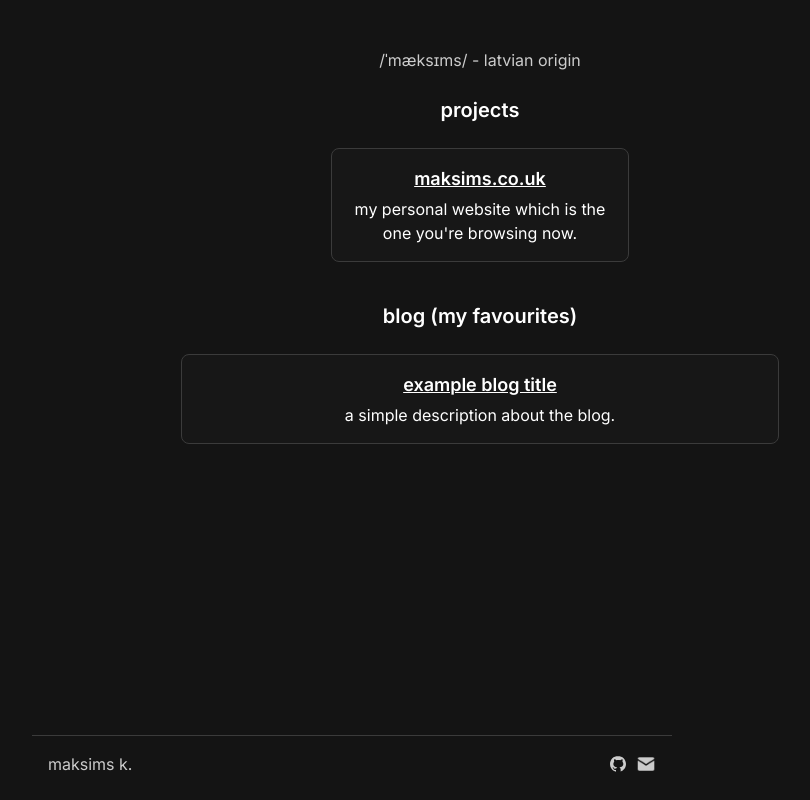
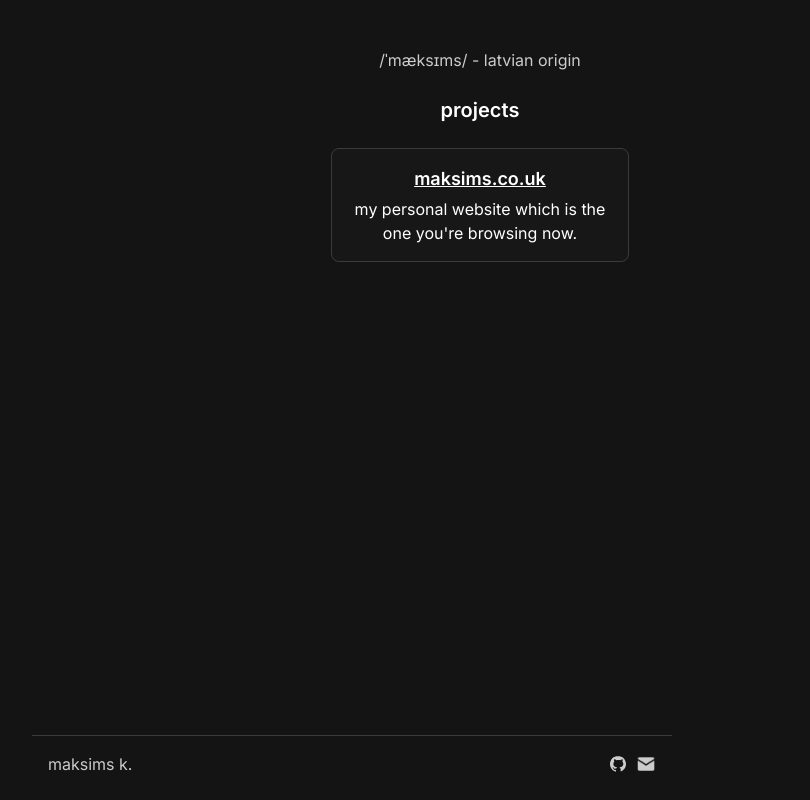
Before and after one commit to maksims8/maksims.co.uk, a Next.js app in the folder src/: page / in a window 1280 px wide. Shown: the whole page, without its empty margins (160-970 px from the left). Built offline with nearby package versions, Linux system fonts and the light colour scheme.

Commit message:
frick the blog

```diff
--- a/src/app/page.tsx
+++ b/src/app/page.tsx
@@ -1,12 +1,12 @@
 import ProjectCard from "@/components/ProjectCard";
 import Link from "next/link";
 import Image from "next/image";
-import BlogCard from "@/components/BlogCard";
 
 export default function Home() {
   return (
     <main className="text-center mt-12 mx-auto max-w-4xl">
       <h1 className="text-[#cccccc]">/ˈmæksɪms/ - latvian origin</h1>
+
 
       <section className="mt-6">
         <h1 className="text-xl font-semibold mb-6">projects</h1>
@@ -16,18 +16,6 @@ export default function Home() {
             title="maksims.co.uk"
             description="my personal website which is the one you're browsing now."
             link="https://github.com/m2ksims/maksims.co.uk"
-          />
-        </div>
-      </section>
-
-      <section>
-        <h1 className="text-xl font-semibold mt-10 mb-6">blog (my favourites)</h1>
-
-        <div className="flex flex-col justify-center items-center">
-          <BlogCard
-            title="example blog title"
-            description="a simple description about the blog."
-            link="/blog/example"
           />
         </div>
       </section>
--- a/src/components/BlogCard.tsx
+++ /dev/null
@@ -1,20 +0,0 @@
-import Link from "next/link";
-
-interface BlogCardProps {
-  title: string;
-  description: string;
-  link: string;
-}
-
-const BlogCard: React.FC<BlogCardProps> = ({ title, description, link }) => {
-  return (
-    <div className="w-2/3 sm:w-1/2 md:w-1/2 lg:w-2/3 p-4 border border-[#3b3b3b] rounded-lg transition bg-neutral-900">
-        <Link href={link}>
-            <h1 className="text-lg font-semibold mb-1 underline">{title}</h1>
-        </Link>
-        <p>{description}</p>
-    </div>
-  );
-};
-
-export default BlogCard;
```
